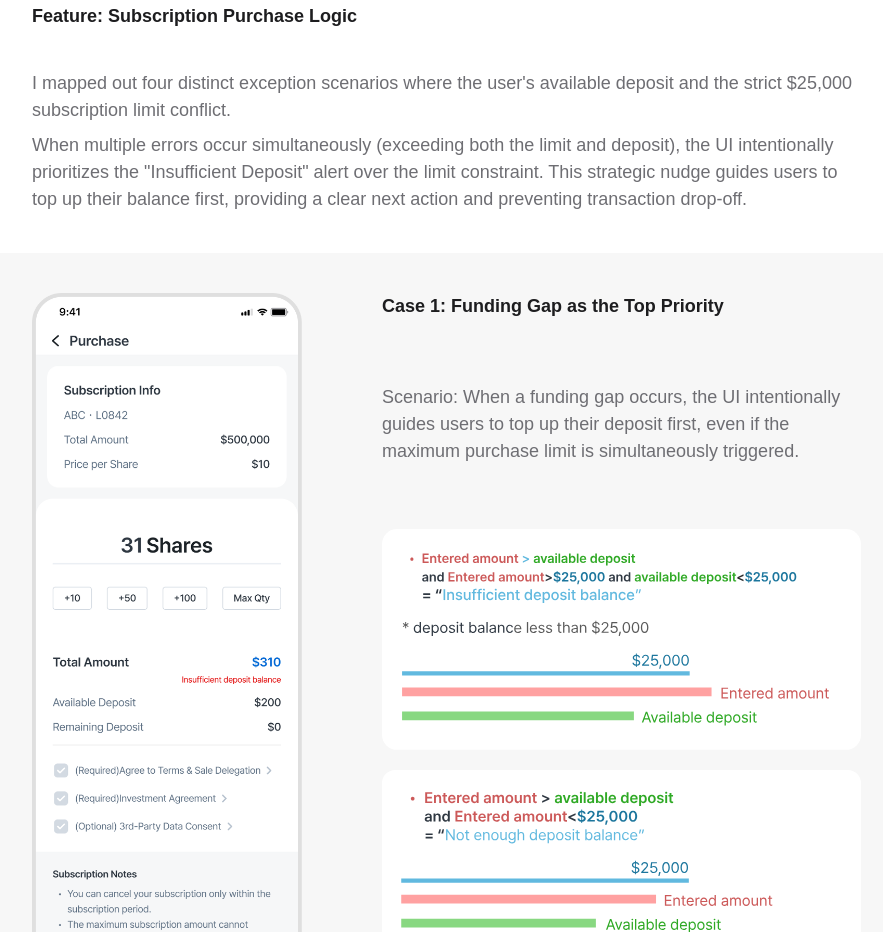
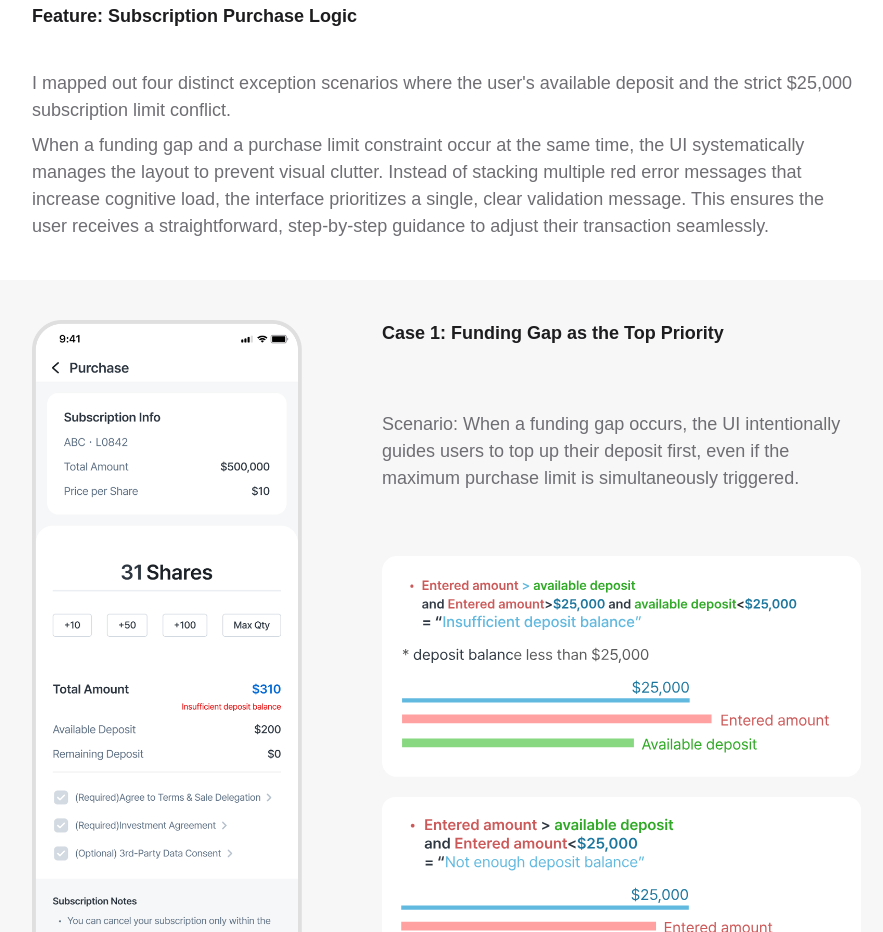
Before and after one commit to Sohyu-un/portfolio, a website: page artipio.html in a window 1280 px wide. Shown: the part 6518-7450 px from the top of the page, without its empty margins (319-1202 px from the left). Drawn offline with Linux system fonts and the light colour scheme.

Commit message:
push to main

```diff
--- a/artipio.html
+++ b/artipio.html
@@ -546,9 +546,10 @@
                 subscription limit conflict.
               </p>
               <p class="type-body text-secondary">
-                When multiple errors occur simultaneously (exceeding both the limit and deposit), the UI intentionally
-                prioritizes the "Insufficient Deposit" alert over the limit constraint. This strategic nudge guides
-                users to top up their balance first, providing a clear next action and preventing transaction drop-off.
+                When a funding gap and a purchase limit constraint occur at the same time, the UI systematically manages
+                the layout to prevent visual clutter. Instead of stacking multiple red error messages that increase
+                cognitive load, the interface prioritizes a single, clear validation message. This ensures the user
+                receives a straightforward, step-by-step guidance to adjust their transaction seamlessly.
               </p>
             </div>
 
```
